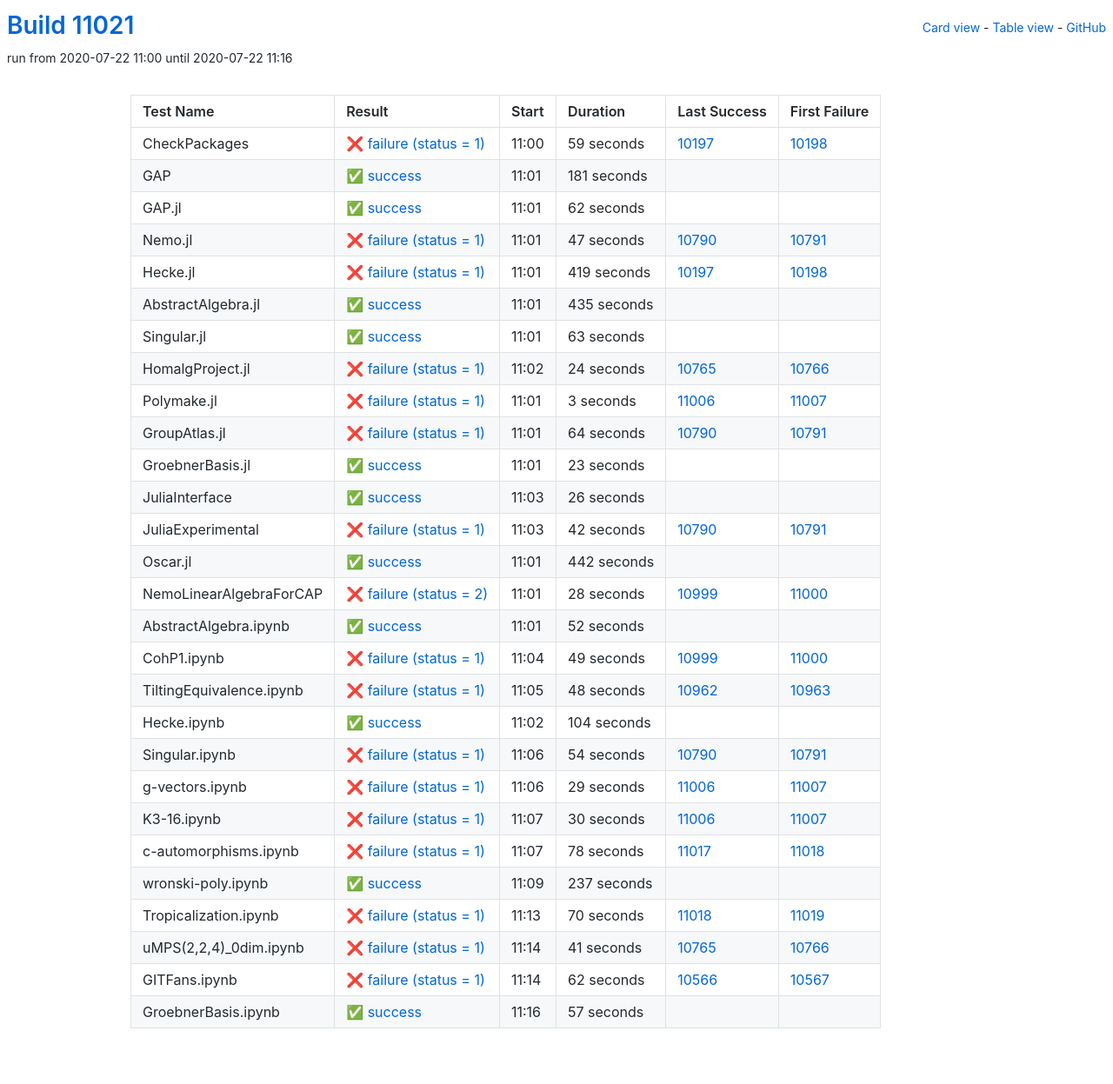
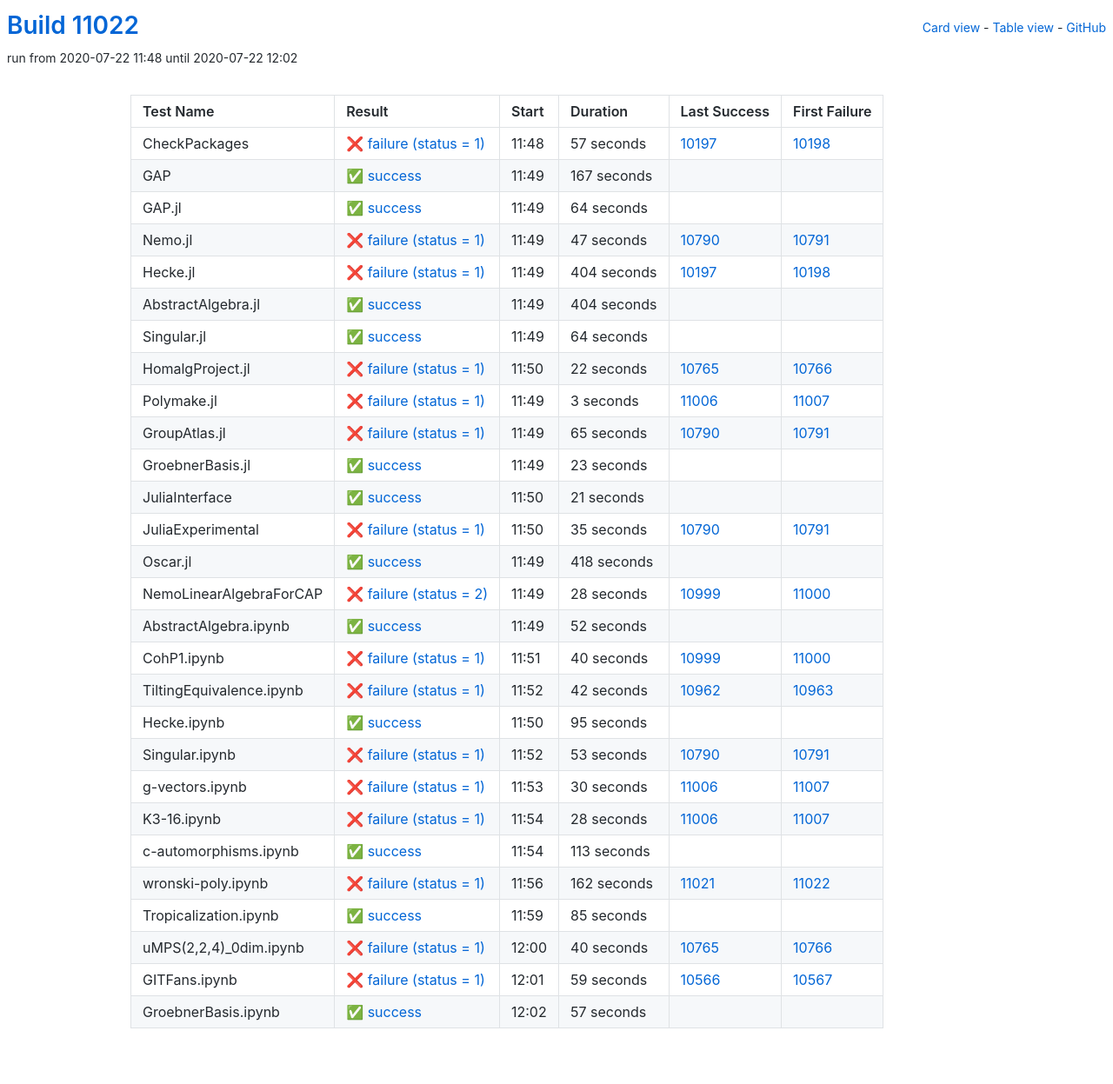
Before and after one commit to oscar-system/oscar-ci-status, a Jekyll site: the page built from table.html, in a window 1280 px wide. Shown: the whole page at 87% size. Built offline with Jekyll 4.4.1, drawn with Linux system fonts in a browser that asks for light colours.

Commit message:
Build #11022

```diff
--- a/_data/ci.yml
+++ b/_data/ci.yml
@@ -1,6 +1,6 @@
 ---
-build: 11021
-build_url: https://oscarci.mathematik.uni-kl.de/job/oscar/11021/
+build: 11022
+build_url: https://oscarci.mathematik.uni-kl.de/job/oscar/11022/
 job: oscar
 organization: oscar-system
 repo: oscar-ci-status
@@ -8,44 +8,44 @@
 tests:
 - name: CheckPackages
   id: checkpackages
-  log: https://oscarci.mathematik.uni-kl.de/job/oscar/11021/artifact/logs/build-11021/CheckPackages.log
-  start: 2020-07-22 11:00
+  log: https://oscarci.mathematik.uni-kl.de/job/oscar/11022/artifact/logs/build-11022/CheckPackages.log
+  start: 2020-07-22 11:48
   success: false
   exitcode: 1
   status: failure
-  duration: 59
+  duration: 57
   last_success: 10197
   last_success_url: https://oscarci.mathematik.uni-kl.de/job/oscar/10197/
   first_failure: 10198
   first_failure_url: https://oscarci.mathematik.uni-kl.de/job/oscar/10198/
 - name: GAP
   id: gap
-  log: https://oscarci.mathematik.uni-kl.de/job/oscar/11021/artifact/logs/build-11021/GAP.log
-  start: 2020-07-22 11:01
+  log: https://oscarci.mathematik.uni-kl.de/job/oscar/11022/artifact/logs/build-11022/GAP.log
+  start: 2020-07-22 11:49
   success: true
   exitcode: 0
   status: success
-  duration: 181
+  duration: 167
   last_success: false
   last_success_url:
   first_failure: false
   first_failure_url:
 - name: GAP.jl
   id: gap-jl
-  log: https://oscarci.mathematik.uni-kl.de/job/oscar/11021/artifact/logs/build-11021/GAP.jl.log
-  start: 2020-07-22 11:01
+  log: https://oscarci.mathematik.uni-kl.de/job/oscar/11022/artifact/logs/build-11022/GAP.jl.log
+  start: 2020-07-22 11:49
   success: true
   exitcode: 0
   status: success
-  duration: 62
+  duration: 64
   last_success: false
   last_success_url:
   first_failure: false
   first_failure_url:
 - name: Nemo.jl
   id: nemo-jl
-  log: https://oscarci.mathematik.uni-kl.de/job/oscar/11021/artifact/logs/build-11021/Nemo.jl.log
-  start: 2020-07-22 11:01
+  log: https://oscarci.mathematik.uni-kl.de/job/oscar/11022/artifact/logs/build-11022/Nemo.jl.log
+  start: 2020-07-22 11:49
   success: false
   exitcode: 1
   status: failure
@@ -56,56 +56,56 @@
   first_failure_url: https://oscarci.mathematik.uni-kl.de/job/oscar/10791/
 - name: Hecke.jl
   id: hecke-jl
-  log: https://oscarci.mathematik.uni-kl.de/job/oscar/11021/artifact/logs/build-11021/Hecke.jl.log
-  start: 2020-07-22 11:01
+  log: https://oscarci.mathematik.uni-kl.de/job/oscar/11022/artifact/logs/build-11022/Hecke.jl.log
+  start: 2020-07-22 11:49
   success: false
   exitcode: 1
   status: failure
-  duration: 419
+  duration: 404
   last_success: 10197
   last_success_url: https://oscarci.mathematik.uni-kl.de/job/oscar/10197/
   first_failure: 10198
   first_failure_url: https://oscarci.mathematik.uni-kl.de/job/oscar/10198/
 - name: AbstractAlgebra.jl
   id: abstractalgebra-jl
-  log: https://oscarci.mathematik.uni-kl.de/job/oscar/11021/artifact/logs/build-11021/AbstractAlgebra.jl.log
-  start: 2020-07-22 11:01
+  log: https://oscarci.mathematik.uni-kl.de/job/oscar/11022/artifact/logs/build-11022/AbstractAlgebra.jl.log
+  start: 2020-07-22 11:49
   success: true
   exitcode: 0
   status: success
-  duration: 435
+  duration: 404
   last_success: false
   last_success_url:
   first_failure: false
   first_failure_url:
 - name: Singular.jl
   id: singular-jl
-  log: https://oscarci.mathematik.uni-kl.de/job/oscar/11021/artifact/logs/build-11021/Singular.jl.log
-  start: 2020-07-22 11:01
+  log: https://oscarci.mathematik.uni-kl.de/job/oscar/11022/artifact/logs/build-11022/Singular.jl.log
+  start: 2020-07-22 11:49
   success: true
   exitcode: 0
   status: success
-  duration: 63
+  duration: 64
   last_success: false
   last_success_url:
   first_failure: false
   first_failure_url:
 - name: HomalgProject.jl
   id: homalgproject-jl
-  log: https://oscarci.mathematik.uni-kl.de/job/oscar/11021/artifact/logs/build-11021/HomalgProject.jl.log
-  start: 2020-07-22 11:02
+  log: https://oscarci.mathematik.uni-kl.de/job/oscar/11022/artifact/logs/build-11022/HomalgProject.jl.log
+  start: 2020-07-22 11:50
   success: false
   exitcode: 1
   status: failure
-  duration: 24
+  duration: 22
   last_success: 10765
   last_success_url: https://oscarci.mathematik.uni-kl.de/job/oscar/10765/
   first_failure: 10766
   first_failure_url: https://oscarci.mathematik.uni-kl.de/job/oscar/10766/
 - name: Polymake.jl
   id: polymake-jl
-  log: https://oscarci.mathematik.uni-kl.de/job/oscar/11021/artifact/logs/build-11021/Polymake.jl.log
-  start: 2020-07-22 11:01
+  log: https://oscarci.mathematik.uni-kl.de/job/oscar/11022/artifact/logs/build-11022/Polymake.jl.log
+  start: 2020-07-22 11:49
   success: false
   exitcode: 1
   status: failure
@@ -116,20 +116,20 @@
   first_failure_url: https://oscarci.mathematik.uni-kl.de/job/oscar/11007/
 - name: GroupAtlas.jl
   id: groupatlas-jl
-  log: https://oscarci.mathematik.uni-kl.de/job/oscar/11021/artifact/logs/build-11021/GroupAtlas.jl.log
-  start: 2020-07-22 11:01
+  log: https://oscarci.mathematik.uni-kl.de/job/oscar/11022/artifact/logs/build-11022/GroupAtlas.jl.log
+  start: 2020-07-22 11:49
   success: false
   exitcode: 1
   status: failure
-  duration: 64
+  duration: 65
   last_success: 10790
   last_success_url: https://oscarci.mathematik.uni-kl.de/job/oscar/10790/
   first_failure: 10791
   first_failure_url: https://oscarci.mathematik.uni-kl.de/job/oscar/10791/
 - name: GroebnerBasis.jl
   id: groebnerbasis-jl
-  log: https://oscarci.mathematik.uni-kl.de/job/oscar/11021/artifact/logs/build-11021/GroebnerBasis.jl.log
-  start: 2020-07-22 11:01
+  log: https://oscarci.mathematik.uni-kl.de/job/oscar/11022/artifact/logs/build-11022/GroebnerBasis.jl.log
+  start: 2020-07-22 11:49
   success: true
   exitcode: 0
   status: success
@@ -140,44 +140,44 @@
   first_failure_url:
 - name: JuliaInterface
   id: juliainterface
-  log: https://oscarci.mathematik.uni-kl.de/job/oscar/11021/artifact/logs/build-11021/JuliaInterface.log
-  start: 2020-07-22 11:03
+  log: https://oscarci.mathematik.uni-kl.de/job/oscar/11022/artifact/logs/build-11022/JuliaInterface.log
+  start: 2020-07-22 11:50
   success: true
   exitcode: 0
   status: success
-  duration: 26
+  duration: 21
   last_success: false
   last_success_url:
   first_failure: false
   first_failure_url:
 - name: JuliaExperimental
   id: juliaexperimental
-  log: https://oscarci.mathematik.uni-kl.de/job/oscar/11021/artifact/logs/build-11021/JuliaExperimental.log
-  start: 2020-07-22 11:03
+  log: https://oscarci.mathematik.uni-kl.de/job/oscar/11022/artifact/logs/build-11022/JuliaExperimental.log
+  start: 2020-07-22 11:50
   success: false
   exitcode: 1
   status: failure
-  duration: 42
+  duration: 35
   last_success: 10790
   last_success_url: https://oscarci.mathematik.uni-kl.de/job/oscar/10790/
   first_failure: 10791
   first_failure_url: https://oscarci.mathematik.uni-kl.de/job/oscar/10791/
 - name: Oscar.jl
   id: oscar-jl
-  log: https://oscarci.mathematik.uni-kl.de/job/oscar/11021/artifact/logs/build-11021/Oscar.jl.log
-  start: 2020-07-22 11:01
+  log: https://oscarci.mathematik.uni-kl.de/job/oscar/11022/artifact/logs/build-11022/Oscar.jl.log
+  start: 2020-07-22 11:49
   success: true
   exitcode: 0
   status: success
-  duration: 442
+  duration: 418
   last_success: false
   last_success_url:
   first_failure: false
   first_failure_url:
 - name: NemoLinearAlgebraForCAP
   id: nemolinearalgebraforcap
-  log: https://oscarci.mathematik.uni-kl.de/job/oscar/11021/artifact/logs/build-11021/NemoLinearAlgebraForCAP.log
-  start: 2020-07-22 11:01
+  log: https://oscarci.mathematik.uni-kl.de/job/oscar/11022/artifact/logs/build-11022/NemoLinearAlgebraForCAP.log
+  start: 2020-07-22 11:49
   success: false
   exitcode: 2
   status: failure
@@ -188,8 +188,8 @@
   first_failure_url: https://oscarci.mathematik.uni-kl.de/job/oscar/11000/
 - name: AbstractAlgebra.ipynb
   id: abstractalgebra-ipynb
-  log: https://oscarci.mathematik.uni-kl.de/job/oscar/11021/artifact/logs/build-11021/AbstractAlgebra.ipynb.log
-  start: 2020-07-22 11:01
+  log: https://oscarci.mathematik.uni-kl.de/job/oscar/11022/artifact/logs/build-11022/AbstractAlgebra.ipynb.log
+  start: 2020-07-22 11:49
   success: true
   exitcode: 0
   status: success
@@ -200,68 +200,56 @@
   first_failure_url:
 - name: CohP1.ipynb
   id: cohp1-ipynb
-  log: https://oscarci.mathematik.uni-kl.de/job/oscar/11021/artifact/logs/build-11021/CohP1.ipynb.log
-  start: 2020-07-22 11:04
+  log: https://oscarci.mathematik.uni-kl.de/job/oscar/11022/artifact/logs/build-11022/CohP1.ipynb.log
+  start: 2020-07-22 11:51
   success: false
   exitcode: 1
   status: failure
-  duration: 49
+  duration: 40
   last_success: 10999
   last_success_url: https://oscarci.mathematik.uni-kl.de/job/oscar/10999/
   first_failure: 11000
   first_failure_url: https://oscarci.mathematik.uni-kl.de/job/oscar/11000/
 - name: TiltingEquivalence.ipynb
   id: tiltingequivalence-ipynb
-  log: https://oscarci.mathematik.uni-kl.de/job/oscar/11021/artifact/logs/build-11021/TiltingEquivalence.ipynb.log
-  start: 2020-07-22 11:05
+  log: https://oscarci.mathematik.uni-kl.de/job/oscar/11022/artifact/logs/build-11022/TiltingEquivalence.ipynb.log
+  start: 2020-07-22 11:52
   success: false
   exitcode: 1
   status: failure
-  duration: 48
+  duration: 42
   last_success: 10962
   last_success_url: https://oscarci.mathematik.uni-kl.de/job/oscar/10962/
   first_failure: 10963
   first_failure_url: https://oscarci.mathematik.uni-kl.de/job/oscar/10963/
 - name: Hecke.ipynb
   id: hecke-ipynb
-  log: https://oscarci.mathematik.uni-kl.de/job/oscar/11021/artifact/logs/build-11021/Hecke.ipynb.log
-  start: 2020-07-22 11:02
+  log: https://oscarci.mathematik.uni-kl.de/job/oscar/11022/artifact/logs/build-11022/Hecke.ipynb.log
+  start: 2020-07-22 11:50
   success: true
   exitcode: 0
   status: success
-  duration: 104
+  duration: 95
   last_success: false
   last_success_url:
   first_failure: false
   first_failure_url:
 - name: Singular.ipynb
   id: singular-ipynb
-  log: https://oscarci.mathematik.uni-kl.de/job/oscar/11021/artifact/logs/build-11021/Singular.ipynb.log
-  start: 2020-07-22 11:06
+  log: https://oscarci.mathematik.uni-kl.de/job/oscar/11022/artifact/logs/build-11022/Singular.ipynb.log
+  start: 2020-07-22 11:52
   success: false
   exitcode: 1
   status: failure
-  duration: 54
+  duration: 53
   last_success: 10790
   last_success_url: https://oscarci.mathematik.uni-kl.de/job/oscar/10790/
   first_failure: 10791
   first_failure_url: https://oscarci.mathematik.uni-kl.de/job/oscar/10791/
 - name: g-vectors.ipynb
   id: g-vectors-ipynb
-  log: https://oscarci.mathematik.uni-kl.de/job/oscar/11021/artifact/logs/build-11021/g-vectors.ipynb.log
-  start: 2020-07-22 11:06
-  success: false
-  exitcode: 1
-  status: failure
-  duration: 29
-  last_success: 11006
-  last_success_url: https://oscarci.mathematik.uni-kl.de/job/oscar/11006/
-  first_failure: 11007
-  first_failure_url: https://oscarci.mathematik.uni-kl.de/job/oscar/11007/
-- name: K3-16.ipynb
-  id: k3-16-ipynb
-  log: https://oscarci.mathematik.uni-kl.de/job/oscar/11021/artifact/logs/build-11021/K3-16.ipynb.log
-  start: 2020-07-22 11:07
+  log: https://oscarci.mathematik.uni-kl.de/job/oscar/11022/artifact/logs/build-11022/g-vectors.ipynb.log
+  start: 2020-07-22 11:53
   success: false
   exitcode: 1
   status: failure
@@ -270,70 +258,82 @@
   last_success_url: https://oscarci.mathematik.uni-kl.de/job/oscar/11006/
   first_failure: 11007
   first_failure_url: https://oscarci.mathematik.uni-kl.de/job/oscar/11007/
-- name: c-automorphisms.ipynb
-  id: c-automorphisms-ipynb
-  log: https://oscarci.mathematik.uni-kl.de/job/oscar/11021/artifact/logs/build-11021/c-automorphisms.ipynb.log
-  start: 2020-07-22 11:07
+- name: K3-16.ipynb
+  id: k3-16-ipynb
+  log: https://oscarci.mathematik.uni-kl.de/job/oscar/11022/artifact/logs/build-11022/K3-16.ipynb.log
+  start: 2020-07-22 11:54
   success: false
   exitcode: 1
   status: failure
-  duration: 78
-  last_success: 11017
-  last_success_url: https://oscarci.mathematik.uni-kl.de/job/oscar/11017/
-  first_failure: 11018
-  first_failure_url: https://oscarci.mathematik.uni-kl.de/job/oscar/11018/
-- name: wronski-poly.ipynb
-  id: wronski-poly-ipynb
-  log: https://oscarci.mathematik.uni-kl.de/job/oscar/11021/artifact/logs/build-11021/wronski-poly.ipynb.log
-  start: 2020-07-22 11:09
+  duration: 28
+  last_success: 11006
+  last_success_url: https://oscarci.mathematik.uni-kl.de/job/oscar/11006/
+  first_failure: 11007
+  first_failure_url: https://oscarci.mathematik.uni-kl.de/job/oscar/11007/
+- name: c-automorphisms.ipynb
+  id: c-automorphisms-ipynb
+  log: https://oscarci.mathematik.uni-kl.de/job/oscar/11022/artifact/logs/build-11022/c-automorphisms.ipynb.log
+  start: 2020-07-22 11:54
   success: true
   exitcode: 0
   status: success
-  duration: 237
+  duration: 113
   last_success: false
   last_success_url:
   first_failure: false
   first_failure_url:
-- name: Tropicalization.ipynb
-  id: tropicalization-ipynb
-  log: https://oscarci.mathematik.uni-kl.de/job/oscar/11021/artifact/logs/build-11021/Tropicalization.ipynb.log
-  start: 2020-07-22 11:13
+- name: wronski-poly.ipynb
+  id: wronski-poly-ipynb
+  log: https://oscarci.mathematik.uni-kl.de/job/oscar/11022/artifact/logs/build-11022/wronski-poly.ipynb.log
+  start: 2020-07-22 11:56
   success: false
   exitcode: 1
   status: failure
-  duration: 70
-  last_success: 11018
-  last_success_url: https://oscarci.mathematik.uni-kl.de/job/oscar/11018/
-  first_failure: 11019
-  first_failure_url: https://oscarci.mathematik.uni-kl.de/job/oscar/11019/
+  duration: 162
+  last_success: 11021
+  last_success_url: https://oscarci.mathematik.uni-kl.de/job/oscar/11021/
+  first_failure: 11022
+  first_failure_url: https://oscarci.mathematik.uni-kl.de/job/oscar/11022/
+- name: Tropicalization.ipynb
+  id: tropicalization-ipynb
+  log: https://oscarci.mathematik.uni-kl.de/job/oscar/11022/artifact/logs/build-11022/Tropicalization.ipynb.log
+  start: 2020-07-22 11:59
+  success: true
+  exitcode: 0
+  status: success
+  duration: 85
+  last_success: false
+  last_success_url:
+  first_failure: false
+  first_failure_url:
 - name: uMPS(2,2,4)_0dim.ipynb
   id: umps-2-2-4-0dim-ipynb
-  log: https://oscarci.mathematik.uni-kl.de/job/oscar/11021/artifact/logs/build-11021/uMPS-2-2-4-_0dim.ipynb.log
-  start: 2020-07-22 11:14
+  log: https://oscarci.mathematik.uni-kl.de/job/oscar/11022/artifact/logs/build-11022/uMPS-2-2-4-_0dim.ipynb.log
+  start: 2020-07-22 12:00
   success: false
   exitcode: 1
   status: failure
-  duration: 41
+  duration: 40
   last_success: 10765
   last_success_url: https://oscarci.mathematik.uni-kl.de/job/oscar/10765/
   first_failure: 10766
   first_failure_url: https://oscarci.mathematik.uni-kl.de/job/oscar/10766/
 - name: GITFans.ipynb
   id: gitfans-ipynb
-  log: https://oscarci.mathematik.uni-kl.de/job/oscar/11021/artifact/logs/build-11021/GITFans.ipynb.log
-  start: 2020-07-22 11:14
+  log: https://oscarci.mathematik.uni-kl.de/job/oscar/11022/artifact/logs/build-11022/GITFans.ipynb.log
+  start: 2020-07-22 12:01
   success: false
   exitcode: 1
   status: failure
-  duration: 62
+  duration: 59
   last_success: 10566
   last_success_url: https://oscarci.mathematik.uni-kl.de/job/oscar/10566/
   first_failure: 10567
   first_failure_url: https://oscarci.mathematik.uni-kl.de/job/oscar/10567/
 - name: GroebnerBasis.ipynb
   id: groebnerbasis-ipynb
-  log: https://oscarci.mathematik.uni-kl.de/job/oscar/11021/artifact/logs/build-11021/GroebnerBasis.ipynb.log
-  start: 2020-07-22 11:16
+  log: https://oscarci.mathematik.uni-kl.de/job/oscar/11022/artifact/logs/build-11022/GroebnerBasis.ipynb.log
+  start: 2020-07-22 12:02
   success: true
   exitcode: 0
   status: success
```
Also changed, not shown: README.md.
